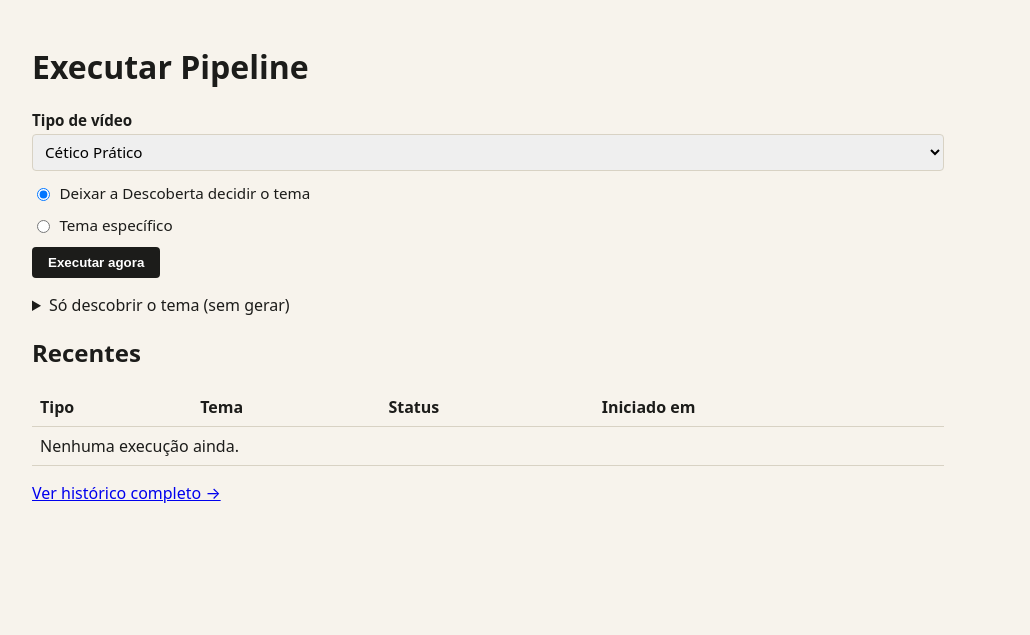
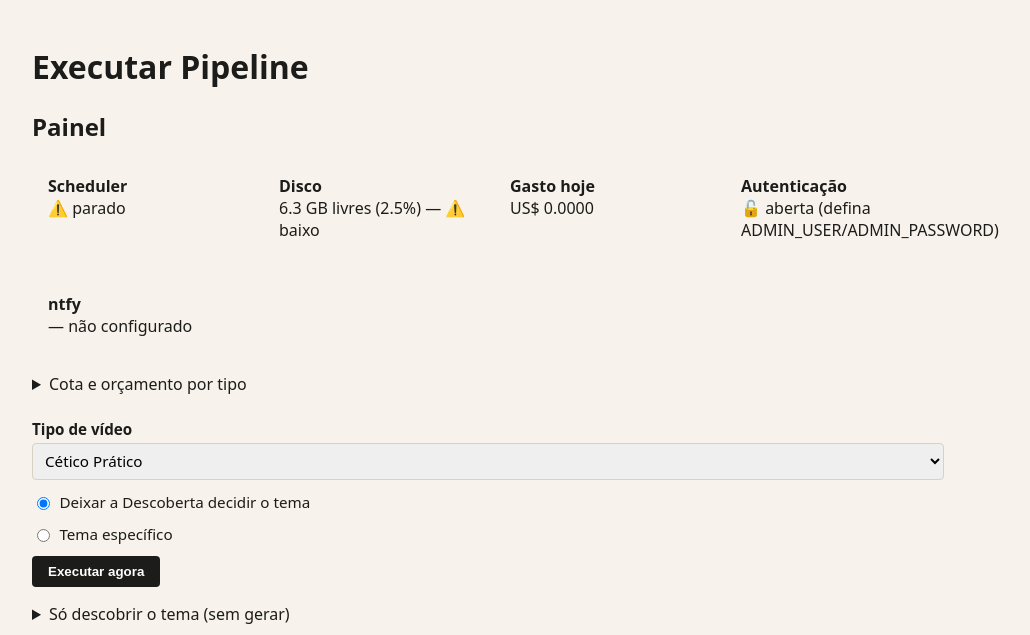
Before and after one commit to DaviASCardoso/youtube_video_generator, a FastAPI app: page /execucoes in a window 1280 px wide. Shown: the part 47-682 px from the top of the page, without its empty margins (152-1182 px from the left). Before the commit the page ends 550 px from the top, so only its background shows below. Run offline with FastAPI, Linux system fonts and the light colour scheme; some libraries are stand-ins or nearby versions.

Commit message:
Dashboard de saúde/custo/cota e aba Notificações
Co-Authored-By: Claude Opus 4.8 <noreply@anthropic.com>

```diff
--- a/api/routers/execucoes.py
+++ b/api/routers/execucoes.py
@@ -4,7 +4,9 @@ import queue as queue_mod
 from fastapi import APIRouter, Form, Request
 from fastapi.responses import HTMLResponse, RedirectResponse, StreamingResponse
 
+from api.auth import auth_ativo
 from api.templating import templates
+from operacoes import saude
 from operacoes import scheduler as scheduler_mod
 from config.tipos import carregar_tipo, listar_tipos
 from config.sistema import sistema
@@ -22,6 +24,8 @@ def _contexto_index(erro: str | None = None, msg: str | None = None) -> dict:
         "tipos": listar_tipos(),
         "em_andamento": _em_andamento(),
         "recentes": historico.listar()[:10],
+        "saude": saude.coletar(),
+        "auth_ativo": auth_ativo(),
         "erro": erro,
         "msg": msg,
     }
--- a/api/templates/configuracoes.html
+++ b/api/templates/configuracoes.html
@@ -5,4 +5,9 @@
 <div id="form-configuracoes">
   {% include "_configuracoes_form.html" %}
 </div>
+
+<h2 style="margin-top:2rem">Notificações (ntfy)</h2>
+<div id="form-notificacoes">
+  {% include "_notificacoes_form.html" %}
+</div>
 {% endblock %}
--- a/api/templates/execucoes_index.html
+++ b/api/templates/execucoes_index.html
@@ -4,6 +4,59 @@
 <h1>Executar Pipeline</h1>
 {% if erro %}<div class="aviso erro">{{ erro }}</div>{% endif %}
 {% if msg %}<div class="aviso sucesso">{{ msg }}</div>{% endif %}
+
+{% if saude %}
+<section class="painel-saude" style="margin-bottom:1.5rem">
+  <h2>Painel</h2>
+  <div style="display:flex; flex-wrap:wrap; gap:0.75rem">
+    <div class="aviso" style="flex:1; min-width:180px">
+      <strong>Scheduler</strong><br>
+      {{ '✅ rodando' if saude.scheduler_rodando else '⚠️ parado' }}
+    </div>
+    <div class="aviso" style="flex:1; min-width:180px">
+      <strong>Disco</strong><br>
+      {{ saude.disco.livre_gb }} GB livres ({{ saude.disco.livre_pct }}%){% if saude.disco.baixo %} — ⚠️ baixo{% endif %}
+    </div>
+    <div class="aviso" style="flex:1; min-width:180px">
+      <strong>Gasto hoje</strong><br>
+      US$ {{ '%.4f' | format(saude.gasto_hoje) }}
+    </div>
+    <div class="aviso" style="flex:1; min-width:180px">
+      <strong>Autenticação</strong><br>
+      {{ '🔒 ativa' if auth_ativo else '🔓 aberta (defina ADMIN_USER/ADMIN_PASSWORD)' }}
+    </div>
+    <div class="aviso" style="flex:1; min-width:180px">
+      <strong>ntfy</strong><br>
+      {{ '✅ configurado' if saude.ntfy_configurado else '— não configurado' }}
+    </div>
+  </div>
+
+  {% if saude.credenciais %}
+  <p style="margin:0.5rem 0 0"><strong>Credenciais:</strong>
+    {% for c in saude.credenciais %}
+      {{ c.tipo_nome }}=<span class="badge {{ c.status }}">{{ c.status }}</span>{% if not loop.last %}, {% endif %}
+    {% endfor %}
+  </p>
+  {% endif %}
+
+  <details style="margin-top:0.5rem">
+    <summary>Cota e orçamento por tipo</summary>
+    <table>
+      <thead><tr><th>Tipo</th><th>Uploads hoje / cap</th><th>Teto diário (USD)</th><th>Último publish</th></tr></thead>
+      <tbody>
+        {% for cota in saude.cotas %}
+        <tr>
+          <td>{{ cota.tipo_nome }}</td>
+          <td>{{ cota.uploads }} / {{ cota.cap if cota.cap else '∞' }}</td>
+          <td>{% for o in saude.orcamentos if o.tipo_id == cota.tipo_id %}{{ o.teto_dia }}{% endfor %}</td>
+          <td>{% for p in saude.publicacoes if p.tipo_id == cota.tipo_id %}{% if p.ultimo %}<a href="{{ p.ultimo.url }}" target="_blank">{{ p.ultimo.quando[:16] }}</a>{% else %}—{% endif %}{% endfor %}</td>
+        </tr>
+        {% endfor %}
+      </tbody>
+    </table>
+  </details>
+</section>
+{% endif %}
 
 <form method="post" action="/execucoes" x-data="{ modo: 'fila' }">
   <label>
```
Also changed, not shown: api/routers/configuracoes.py (+53 -2 lines), api/templates/_notificacoes_form.html (added, +20 -0 lines), operacoes/notificacoes.py (+28 -0 lines), tests/test_notificacoes.py (+50 -0 lines).
